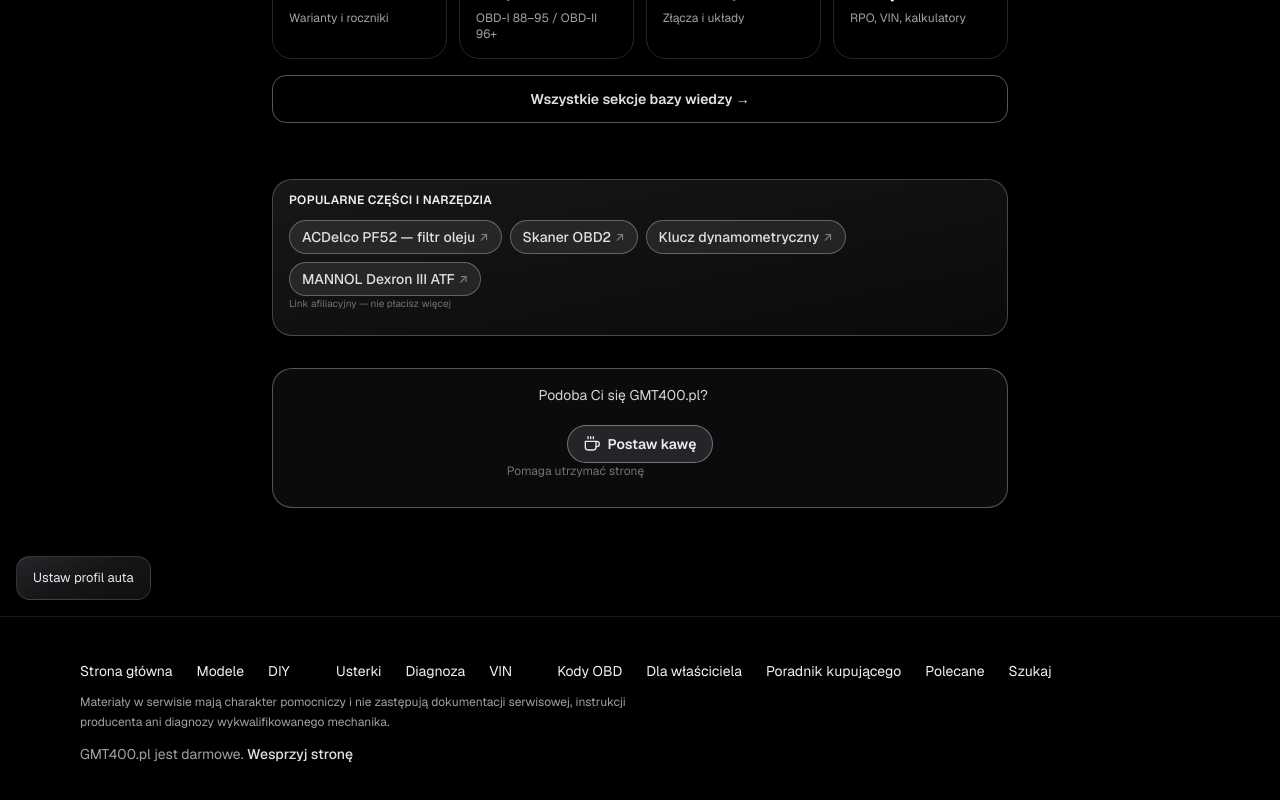
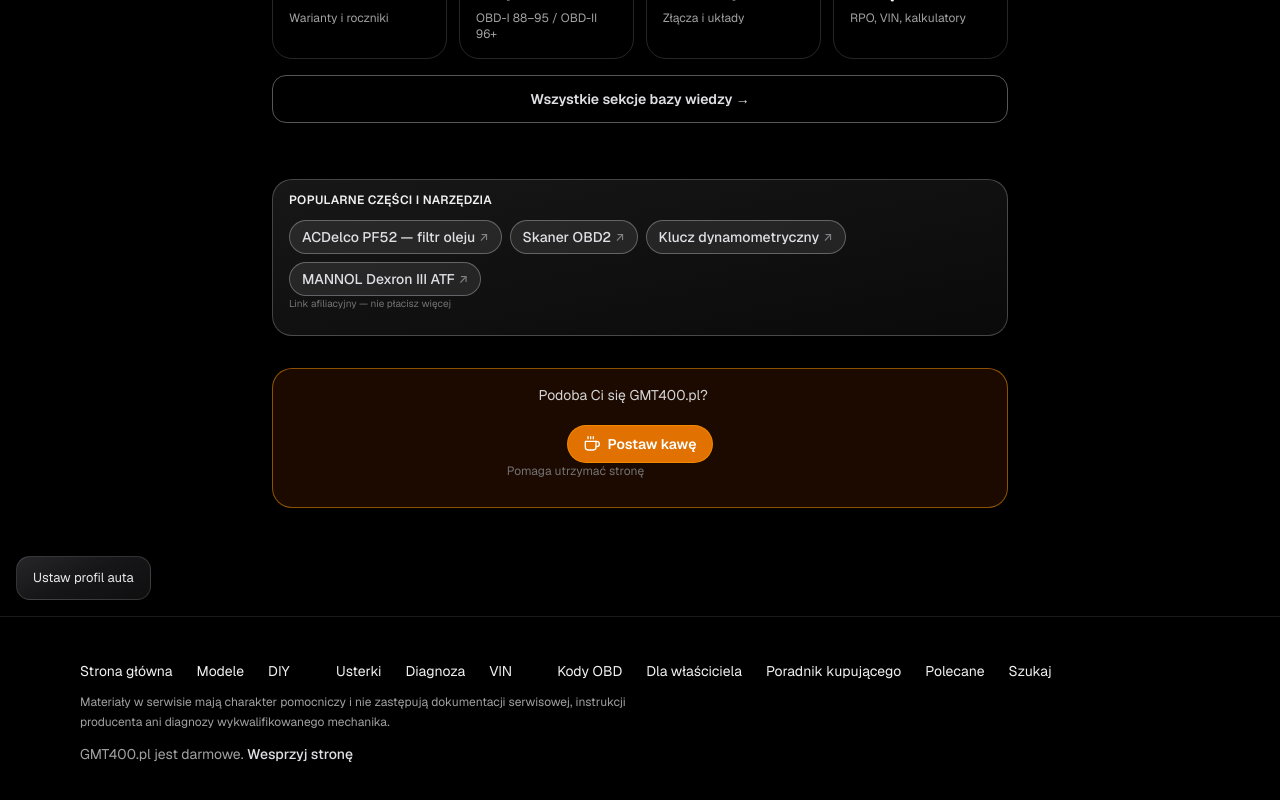
Before and after one commit to tsrc4mm9gg-netizen/gmt400-app, a Next.js app: page / in a window 1280 px wide. Shown: the part 3338-4138 px from the top of the page. Built offline with nearby package versions, Linux system fonts and the light colour scheme.

Commit message:
feat: change coffee button to amber color for visibility

```diff
--- a/src/app/HomeHero.tsx
+++ b/src/app/HomeHero.tsx
@@ -67,7 +67,7 @@ export default function HomeHero() {
           ]}
         />
       </div>
-      <div className="mx-4 my-6 rounded-xl border border-silver-500/40 bg-silver-950/40 px-4 py-4 text-center">
+      <div className="mx-4 my-6 rounded-xl border border-amber-500/50 bg-amber-950/40 px-4 py-4 text-center">
         <p className="text-sm text-neutral-300">
           Podoba Ci się GMT400.pl?
         </p>
@@ -75,7 +75,7 @@ export default function HomeHero() {
           href="https://www.buymeacoffee.com/gmt400"
           target="_blank"
           rel="noopener noreferrer"
-          className="mt-2 inline-flex items-center gap-2 rounded-full border border-silver-500/50 bg-silver-900/50 px-4 py-2 text-sm font-semibold text-silver-200 transition hover:border-silver-400 hover:bg-silver-800/60 hover:text-white"
+          className="mt-2 inline-flex items-center gap-2 rounded-full border border-amber-500/60 bg-amber-600 px-4 py-2 text-sm font-semibold text-white transition hover:bg-amber-500 hover:border-amber-400"
         >
           <svg aria-hidden="true" viewBox="0 0 24 24" className="h-4 w-4" fill="none" stroke="currentColor" strokeWidth="2" strokeLinecap="round" strokeLinejoin="round"><path d="M18 8h1a4 4 0 0 1 0 8h-1" /><path d="M2 8h16v9a4 4 0 0 1-4 4H6a4 4 0 0 1-4-4V8z" /><line x1="6" y1="1" x2="6" y2="4" /><line x1="10" y1="1" x2="10" y2="4" /><line x1="14" y1="1" x2="14" y2="4" /></svg>
           Postaw kawę
```
